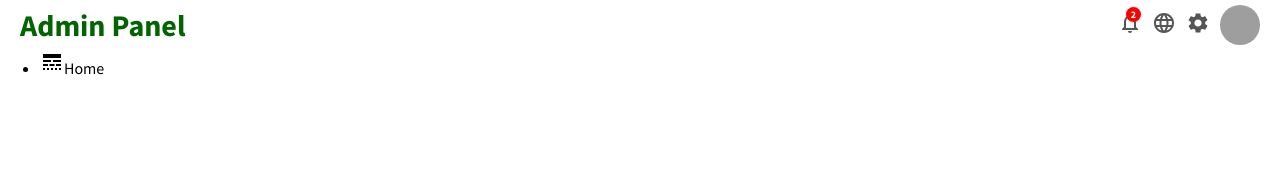
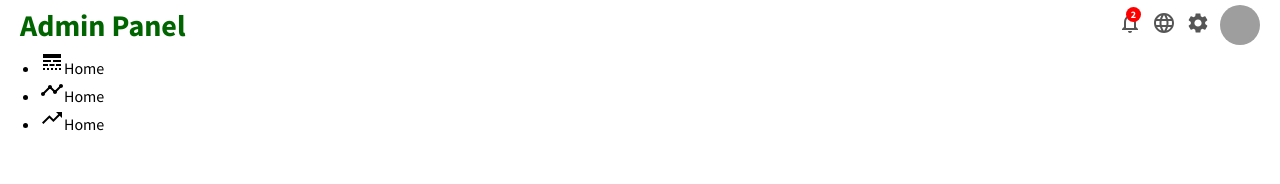
Before and after one commit to PJMantoss/admin_panel, a React (Create React App) app: page / in a window 1280 px wide. Shown: the top 184 px of the page. Built offline with nearby package versions, Linux system fonts and the light colour scheme; grey boxes are pictures that could not be loaded.

Commit message:
update Sidebar component

```diff
--- a/src/components/sidebar/Sidebar.js
+++ b/src/components/sidebar/Sidebar.js
@@ -1,5 +1,5 @@
 import React from 'react';
-import {LineStyle} from '@mui/icons-material';
+import { LineStyle, Timeline, TrendingUp } from '@mui/icons-material';
 
 function Sidebar() {
   return (
@@ -12,6 +12,16 @@ function Sidebar() {
               <LineStyle />
               Home
             </li>
+
+            <li className='sidebarListItem'>
+              <Timeline />
+              Home
+            </li>
+
+            <li className='sidebarListItem'>
+              <TrendingUp />
+              Home
+            </li>
           </ul>
         </div>
       </div>
```
